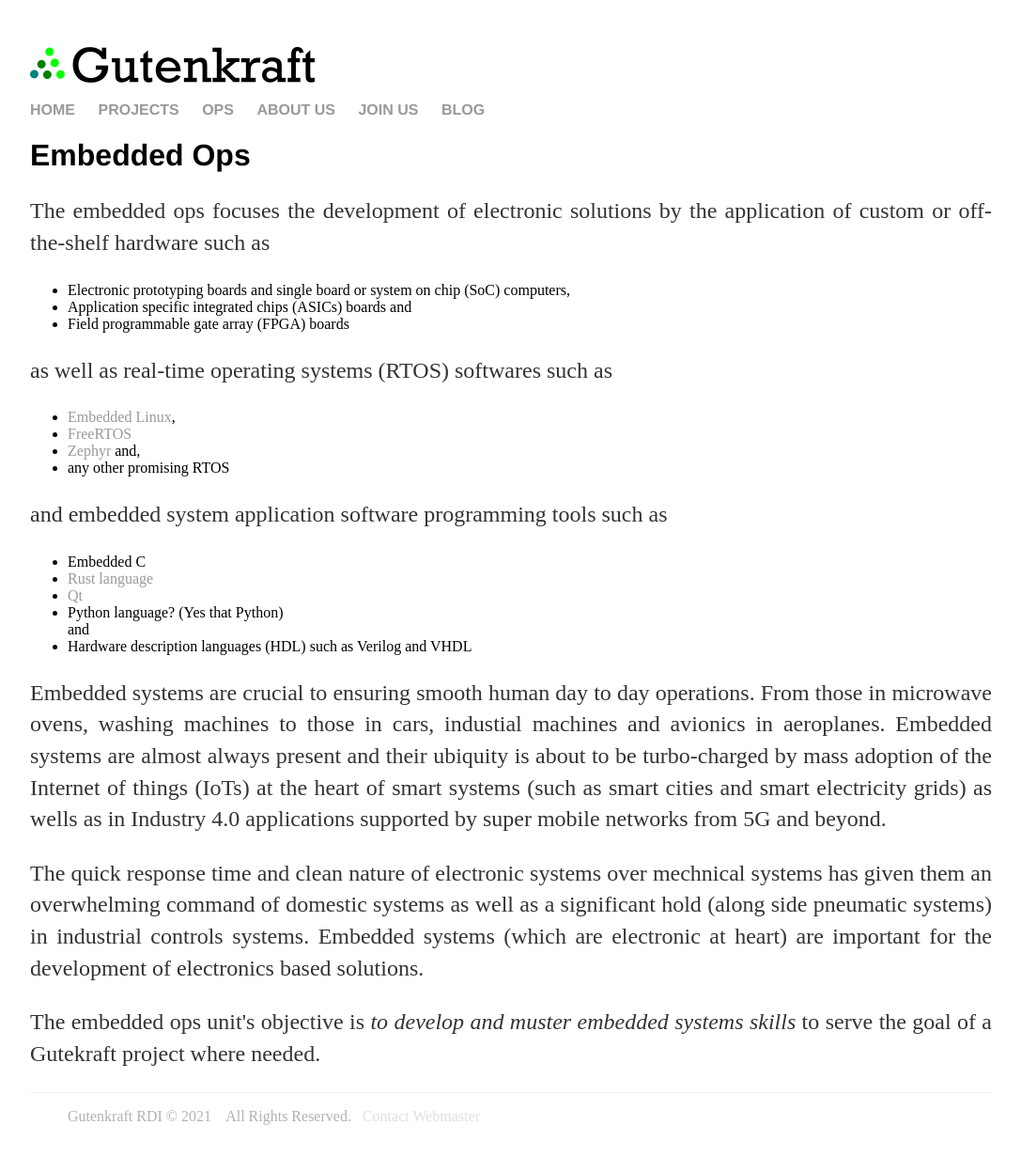
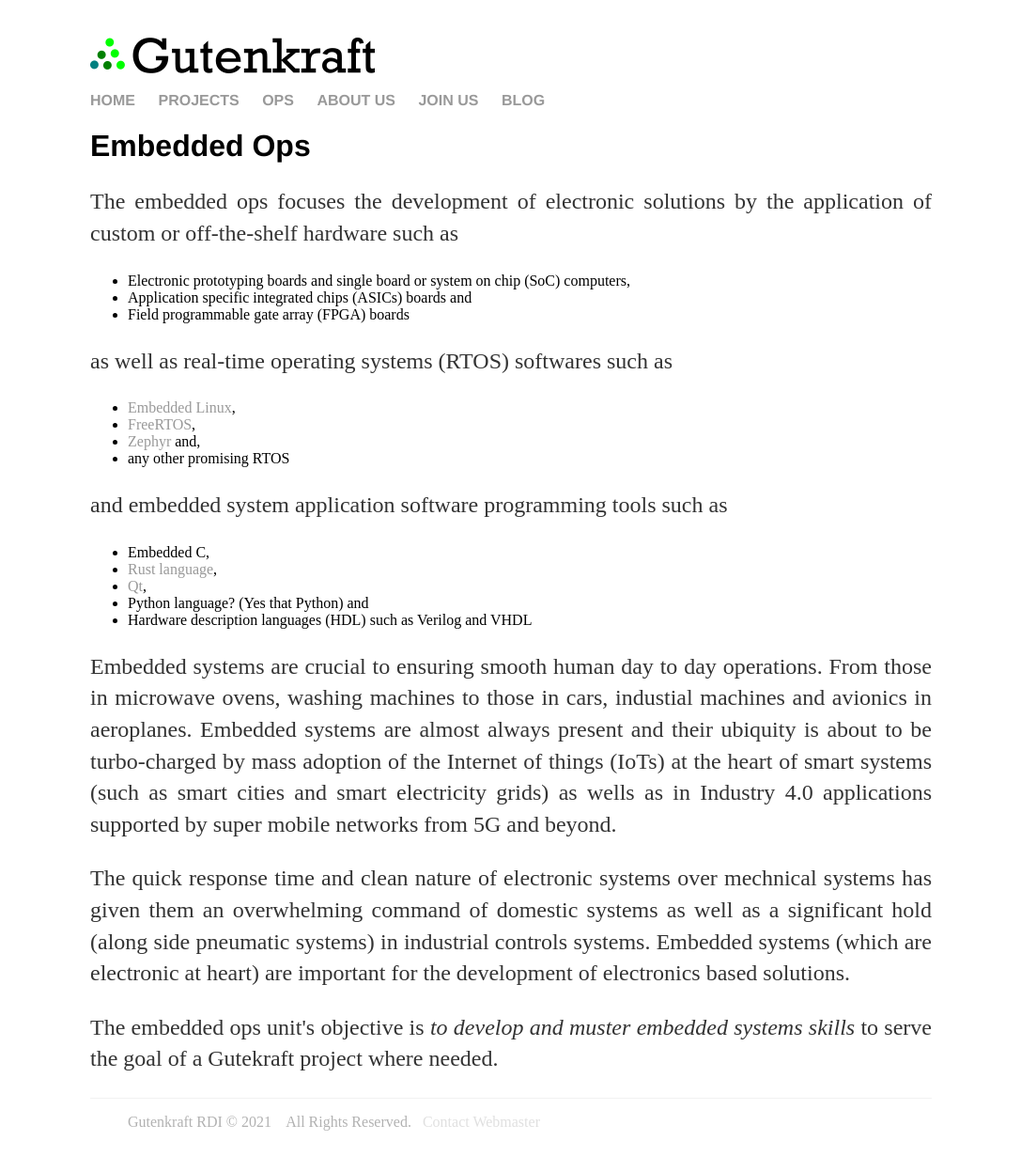
Before and after one commit to oferonmi/datafilik.github.io, a Jekyll site: the page built from ops/embed_op/index.html, in a window 1280 px wide. Shown: the whole page at 94% size, without its empty margins (96-1183 px from the left). Built offline with Jekyll 4.4.1, drawn with Linux system fonts in a browser that asks for light colours.

Commit message:
content update

```diff
--- a/css/main.css
+++ b/css/main.css
@@ -1,6 +1,6 @@
 body {
-    margin: 50px auto; /*60px*/
-    width: 80%;
+    margin: 40px auto; /*60px*/
+    width: 70%;
 }
 
 nav ul, footer ul {
--- a/ops/embed_op/index.html
+++ b/ops/embed_op/index.html
@@ -21,7 +21,7 @@
 
     <ul>
         <li><a href="https://elinux.org/Main_Page">Embedded Linux</a>,</li>
-        <li><a href="https://www.freertos.org/index.html">FreeRTOS</a></li>
+        <li><a href="https://www.freertos.org/index.html">FreeRTOS</a>,</li>
         <li><a href="https://www.zephyrproject.org/">Zephyr</a> and,</li>
         <li>any other promising RTOS</li>
     </ul>
@@ -31,10 +31,10 @@
     </p>
 
     <ul>
-        <li>Embedded C</li>
-        <li><a href="https://en.wikipedia.org/wiki/Rust_(programming_language)">Rust language</a></li>
-        <li><a href="https://en.wikipedia.org/wiki/Qt_(software)">Qt</a></li>
-        <li>Python language? (Yes that Python)</li> and
+        <li>Embedded C,</li>
+        <li><a href="https://en.wikipedia.org/wiki/Rust_(programming_language)">Rust language</a>,</li>
+        <li><a href="https://en.wikipedia.org/wiki/Qt_(software)">Qt</a>,</li>
+        <li>Python language? (Yes that Python) and</li>
         <li>Hardware description languages (HDL) such as Verilog and VHDL</li>
     </ul>
 
```
